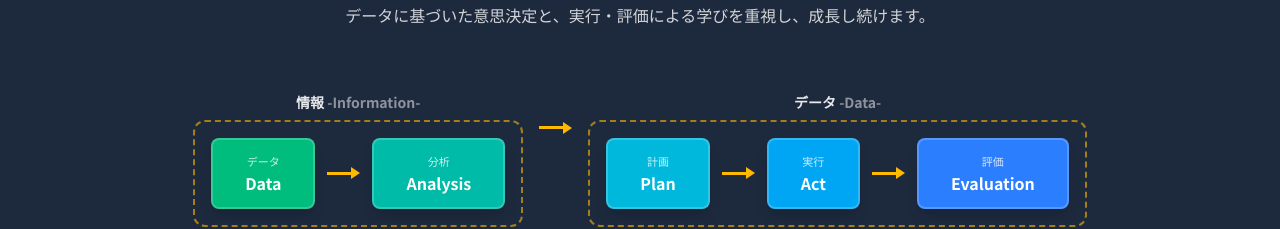
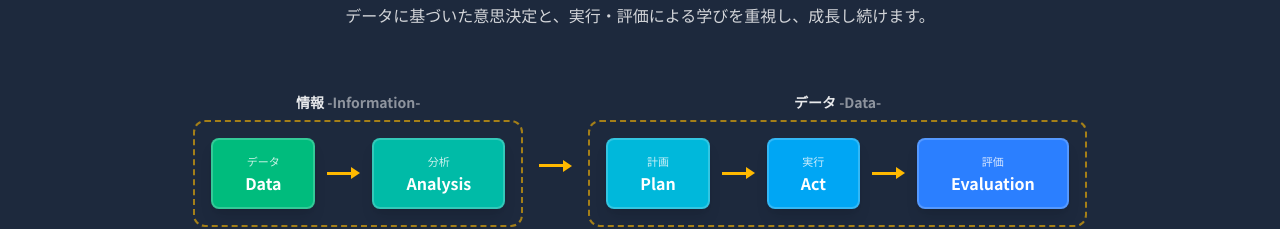
Before and after one commit to tasai-lab/fractal-hp, a Next.js app: page /about-fractal in a window 1280 px wide. Shown: the part 4140-4369 px from the top of the page. Built offline with nearby package versions, Linux system fonts and the light colour scheme; no server answers.

Commit message:
fix: DAPAEの外側の矢印を囲みの中央に配置

```diff
--- a/src/app/about-fractal/page.tsx
+++ b/src/app/about-fractal/page.tsx
@@ -495,8 +495,8 @@ export default function AboutFractalPage() {
               </div>
             </div>
 
-            {/* 矢印 → （ラベル分の高さを考慮してマージン追加） */}
-            <div className="flex items-center mt-[30px]">
+            {/* 矢印 → （ラベル + 囲みの高さの半分を考慮） */}
+            <div className="flex items-center mt-[68px]">
               <div className="w-6 h-[3px] bg-amber-400"></div>
               <div className="w-0 h-0 border-t-[6px] border-t-transparent border-b-[6px] border-b-transparent border-l-[9px] border-l-amber-400"></div>
             </div>
```
